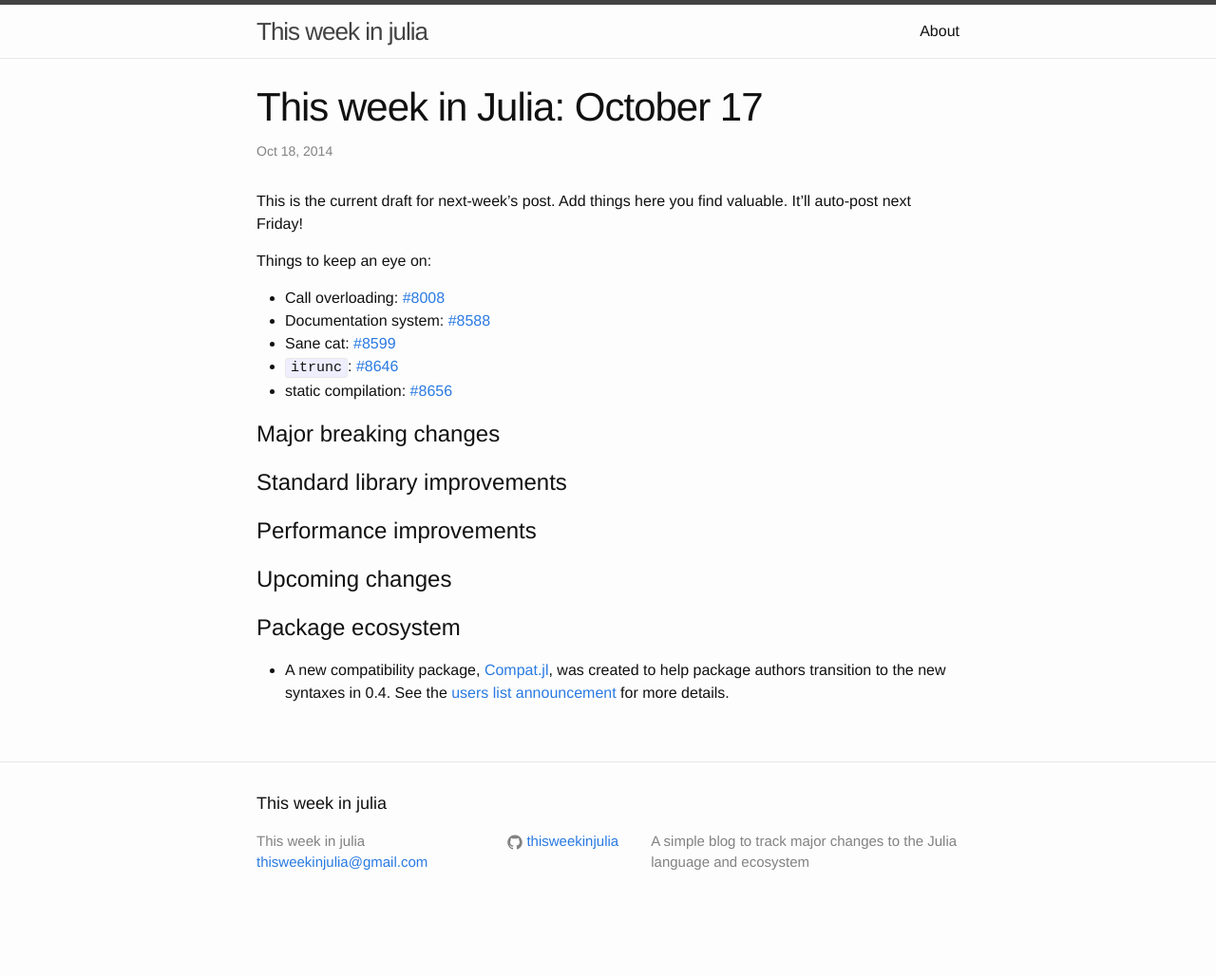
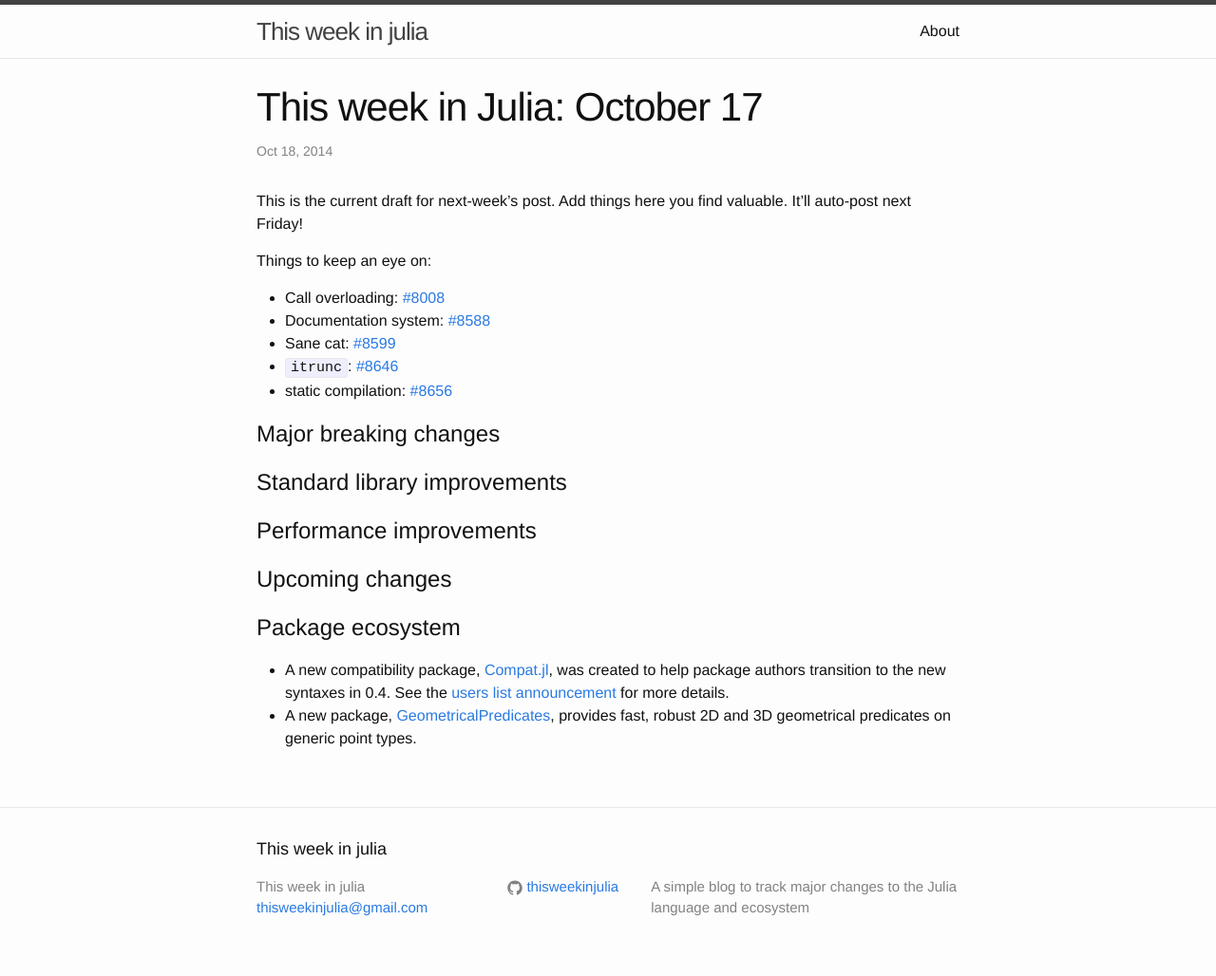
Before and after one commit to thisweekinjulia/thisweekinjulia.github.io, a Jekyll site: the page built from _posts/2014-10-17-October-17.markdown, in a window 1280 px wide. Shown: the whole page at 95% size. Built offline with Jekyll 4.4.1, drawn with Linux system fonts in a browser that asks for light colours; before the commit the page ends 980 px from its top, so only the background shows below that.

Commit message:
Update 2014-10-17-October-17.markdown

```diff
--- a/_posts/2014-10-17-October-17.markdown
+++ b/_posts/2014-10-17-October-17.markdown
@@ -24,3 +24,4 @@ Things to keep an eye on:
 # Package ecosystem
 
 * A new compatibility package, [Compat.jl](https://groups.google.com/forum/#!searchin/julia-users/compat.jl/julia-users/Fobhly-DPNY/CzXOkJwVjN0J), was created to help package authors transition to the new syntaxes in 0.4.  See the [users list announcement](https://groups.google.com/forum/#!searchin/julia-users/compat.jl/julia-users/Fobhly-DPNY/CzXOkJwVjN0J) for more details.
+* A new package, [GeometricalPredicates](https://github.com/skariel/GeometricalPredicates.jl), provides fast, robust 2D and 3D geometrical predicates on generic point types.
```
